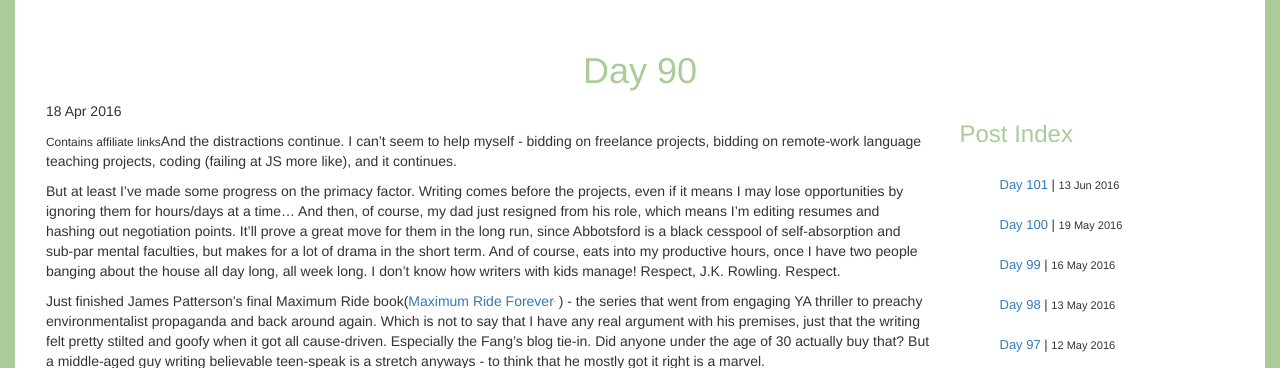
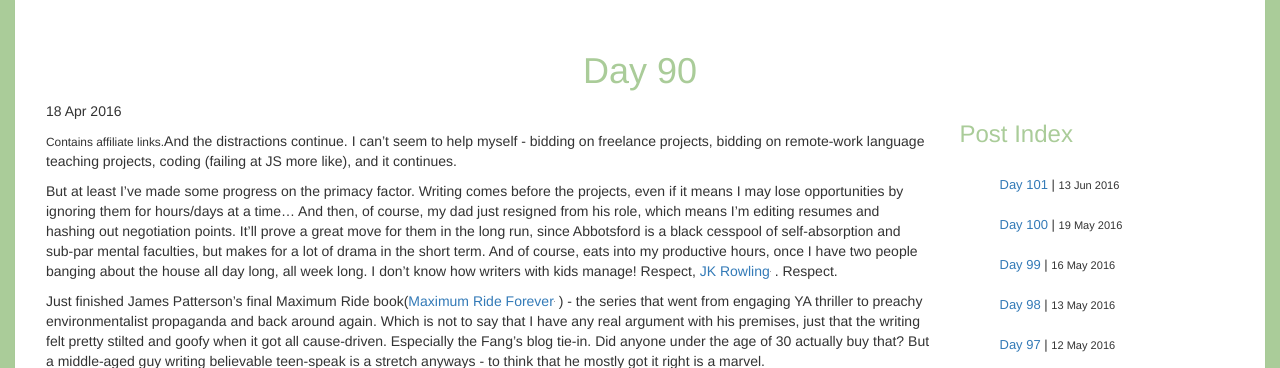
Before and after one commit to kaiewiggins/kaiewiggins.github.io, a Jekyll site: the page built from _posts/2016-04-18-Day-90.md, in a window 1280 px wide. Shown: the top 368 px of the page. Built offline with Jekyll 4.4.1, drawn with Linux system fonts in a browser that asks for light colours; nearby versions of some CDN libraries; grey boxes are pictures that could not be loaded.

Commit message:
Update 2016-04-18-Day-90.md
added another link

```diff
--- a/_posts/2016-04-18-Day-90.md
+++ b/_posts/2016-04-18-Day-90.md
@@ -4,9 +4,10 @@ title: Day 90
 date: 2016-04-18
 ---
 
-<small>Contains affiliate links</small>And the distractions continue. I can’t seem to help myself - bidding on freelance projects, bidding on remote-work language teaching projects, coding (failing at JS more like), and it continues.
+<small>Contains affiliate links.</small>And the distractions continue. I can’t seem to help myself - bidding on freelance projects, bidding on remote-work language teaching projects, coding (failing at JS more like), and it continues.
 
-But at least I’ve made some progress on the primacy factor. Writing comes before the projects, even if it means I may lose opportunities by ignoring them for hours/days at a time… And then, of course, my dad just resigned from his role, which means I’m editing resumes and hashing out negotiation points. It’ll prove a great move for them in the long run, since Abbotsford is a black cesspool of self-absorption and sub-par mental faculties, but makes for a lot of drama in the short term. And of course, eats into my productive hours, once I have two people banging about the house all day long, all week long. I don’t know how writers with kids manage! Respect, J.K. Rowling. Respect.
+But at least I’ve made some progress on the primacy factor. Writing comes before the projects, even if it means I may lose opportunities by ignoring them for hours/days at a time… And then, of course, my dad just resigned from his role, which means I’m editing resumes and hashing out negotiation points. It’ll prove a great move for them in the long run, since Abbotsford is a black cesspool of self-absorption and sub-par mental faculties, but makes for a lot of drama in the short term. And of course, eats into my productive hours, once I have two people banging about the house all day long, all week long. I don’t know how writers with kids manage! Respect, <a target="_blank"  href="http://www.amazon.ca/gp/search?ie=UTF8&camp=15121&creative=330641&index=books-ca&keywords=JK%20Rowling&linkCode=ur2&tag=kaie06-20">JK Rowling</a><img src="http://ir-ca.amazon-adsystem.com/e/ir?t=kaie06-20&l=ur2&o=15" width="1" height="1" border="0" alt="" style="border:none !important; margin:0px !important;" />
+. Respect.
 
 Just finished James Patterson’s final Maximum Ride book(<a target="_blank"  href="http://www.amazon.ca/Maximum-Ride-Forever-James-Patterson-ebook/dp/B00K5UNVJ2/?_encoding=UTF8&camp=15121&creative=330641&keywords=maximum%20ride%20forever&linkCode=ur2&qid=1465874515&s=books&sr=1-1&tag=kaie06-20">Maximum Ride Forever</a><img src="http://ir-ca.amazon-adsystem.com/e/ir?t=kaie06-20&l=ur2&o=15" width="1" height="1" border="0" alt="" style="border:none !important; margin:0px !important;" />
 ) - the series that went from engaging YA thriller to preachy environmentalist propaganda and back around again. Which is not to say that I have any real argument with his premises, just that the writing felt pretty stilted and goofy when it got all cause-driven. Especially the Fang’s blog tie-in. Did anyone under the age of 30 actually buy that? But a middle-aged guy writing believable teen-speak is a stretch anyways - to think that he mostly got it right is a marvel.
```
